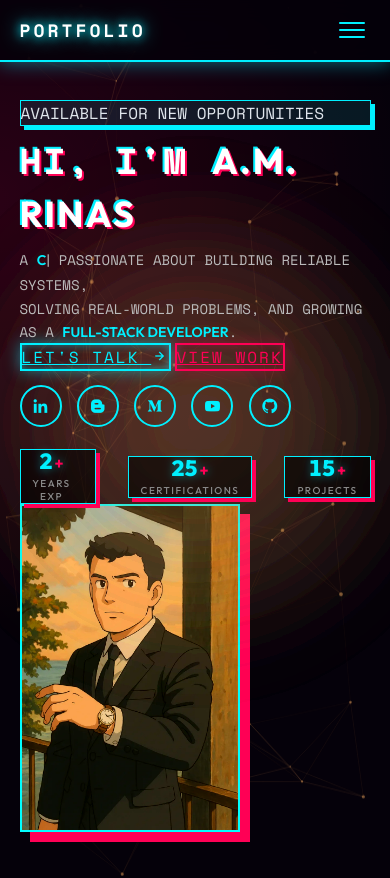
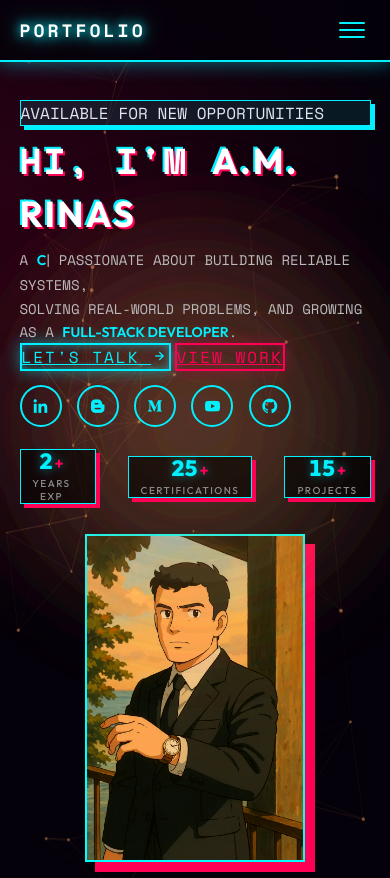
Before and after one commit to rinas21/amrinas, a plain HTML site: page index.html in a window 390 px wide. Shown: the top 878 px of the page. Drawn offline with nearby package versions, Linux system fonts and the light colour scheme.

Commit message:
refactor: rename .img class to .hero-img-wrapper and update positioning values

```diff
--- a/files/style.css
+++ b/files/style.css
@@ -194,10 +194,10 @@
     box-shadow: 0 8px 24px var(--accent-glow);
 }
 
-.img {
+.hero-img-wrapper {
     display: inline-block;
     position: absolute;
-    right: 6%;
+    right: 3%;
     bottom: 0;
     opacity: 0;
     animation: slideUP 0.8s ease forwards 0.2s;
@@ -881,7 +881,7 @@
         min-height: 100vh;
     }
 
-    .img {
+    .hero-img-wrapper {
         position: relative;
         right: auto;
         bottom: auto;
```
